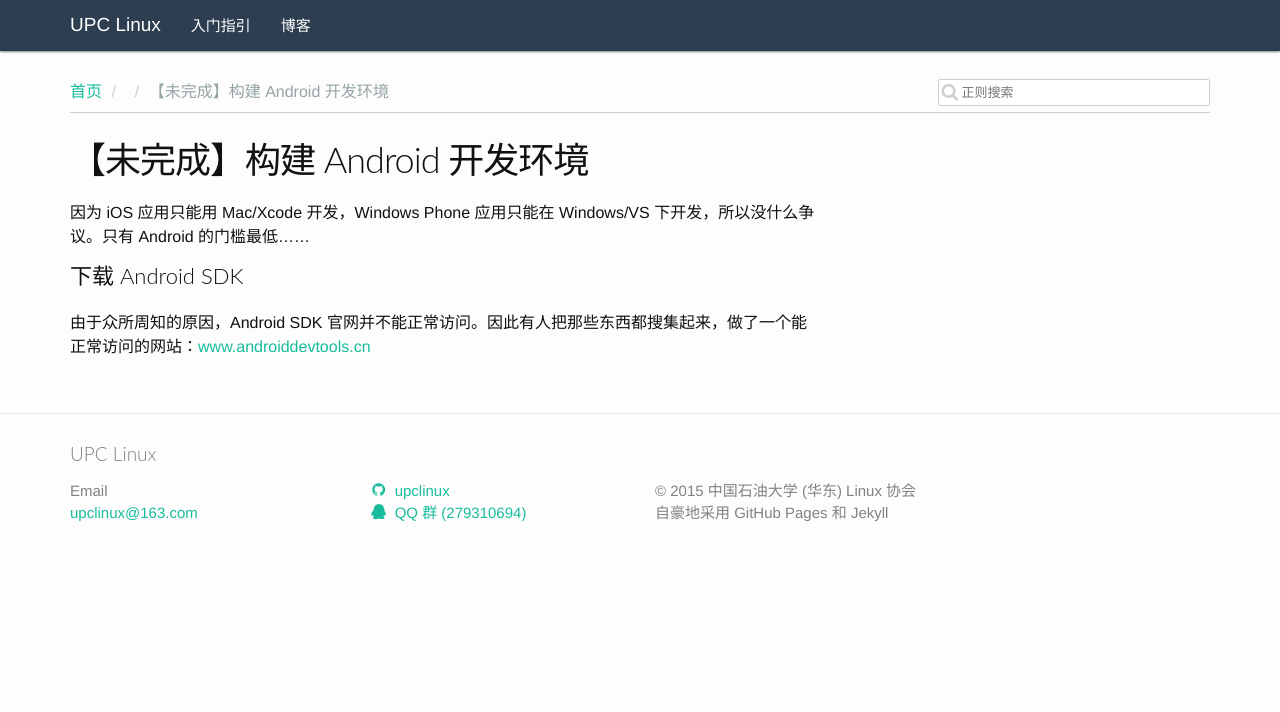
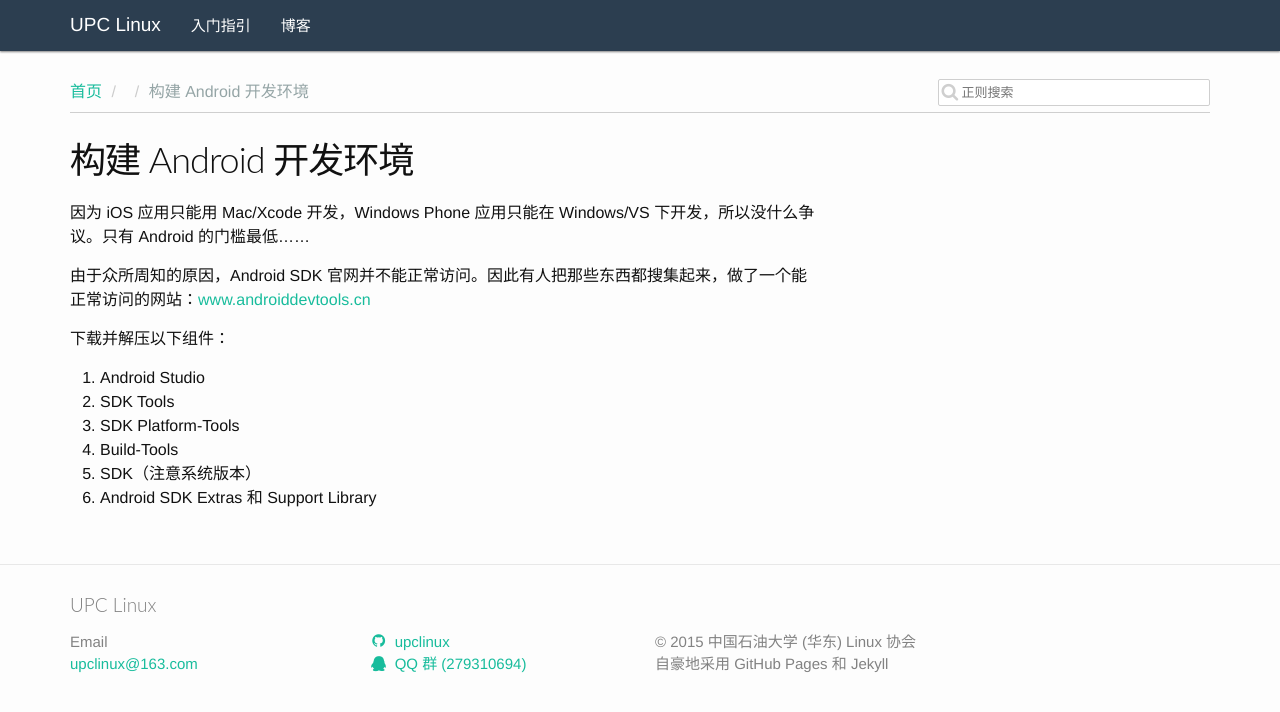
Before and after one commit to upclinux/intro, a Jekyll site: the page built from _posts/development/2007-12-26-android-dev.markdown, in a window 1280 px wide. Shown: the top 712 px of the page. Built offline with Jekyll 4.4.1, drawn with Linux system fonts in a browser that asks for light colours; nearby versions of some CDN libraries.

Commit message:
几个无关紧要的文章

```diff
--- a/_posts/development/2007-12-26-android-dev.markdown
+++ b/_posts/development/2007-12-26-android-dev.markdown
@@ -1,11 +1,18 @@
 ---
 layout: post
-title:  "【未完成】构建 Android 开发环境"
+title:  "构建 Android 开发环境"
 date:   2007-12-26 00:00:00
 ---
 
 因为 iOS 应用只能用 Mac/Xcode 开发，Windows Phone 应用只能在 Windows/VS 下开发，所以没什么争议。只有 Android 的门槛最低……
 
-## 下载 Android SDK
+由于众所周知的原因，Android SDK 官网并不能正常访问。因此有人把那些东西都搜集起来，做了一个能正常访问的网站：[www.androiddevtools.cn](http://www.androiddevtools.cn)
 
-由于众所周知的原因，Android SDK 官网并不能正常访问。因此有人把那些东西都搜集起来，做了一个能正常访问的网站：[www.androiddevtools.cn](http://www.androiddevtools.cn)
+下载并解压以下组件：
+
+1. Android Studio
+2. SDK Tools
+3. SDK Platform-Tools
+4. Build-Tools
+5. SDK（注意系统版本）
+6. Android SDK Extras 和 Support Library
```
Also changed, not shown: _posts/configuration/2003-12-31-ime.markdown (+12 -0 lines), _posts/entertainment/2006-12-27-wine.markdown (added, +26 -0 lines), _posts/entertainment/2006-12-29-video.markdown (deleted, +0 -17 lines), _posts/entertainment/2006-12-30-music.markdown (deleted, +0 -13 lines), _posts/entertainment/2006-12-30-musicvideo.markdown (added, +27 -0 lines), _posts/work/2005-12-26-flash.markdown (added, +14 -0 lines), _posts/work/2005-12-27-illustrator.markdown (added, +19 -0 lines), _posts/work/2005-12-28-photoshop.markdown (added, +19 -0 lines).
